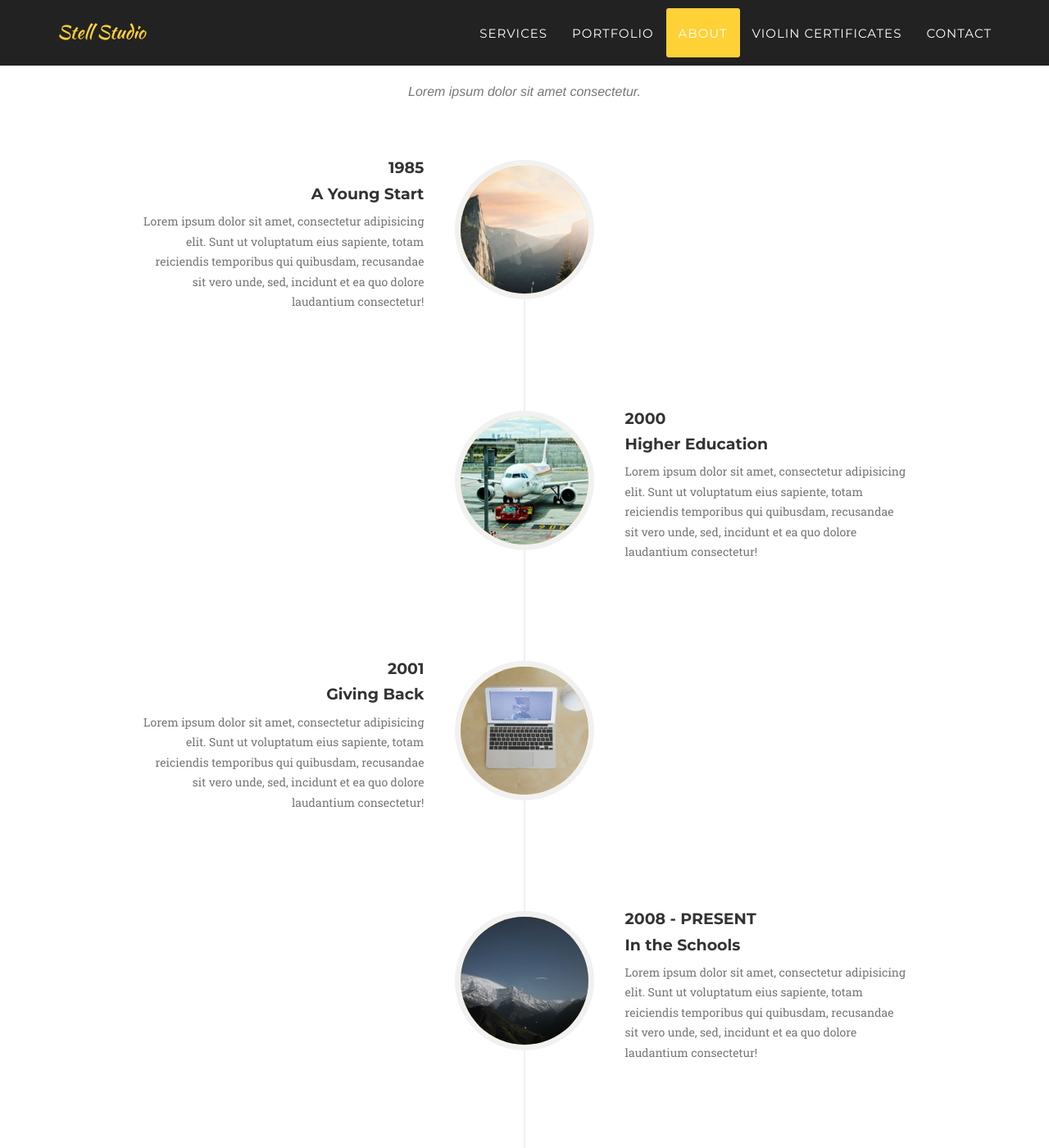
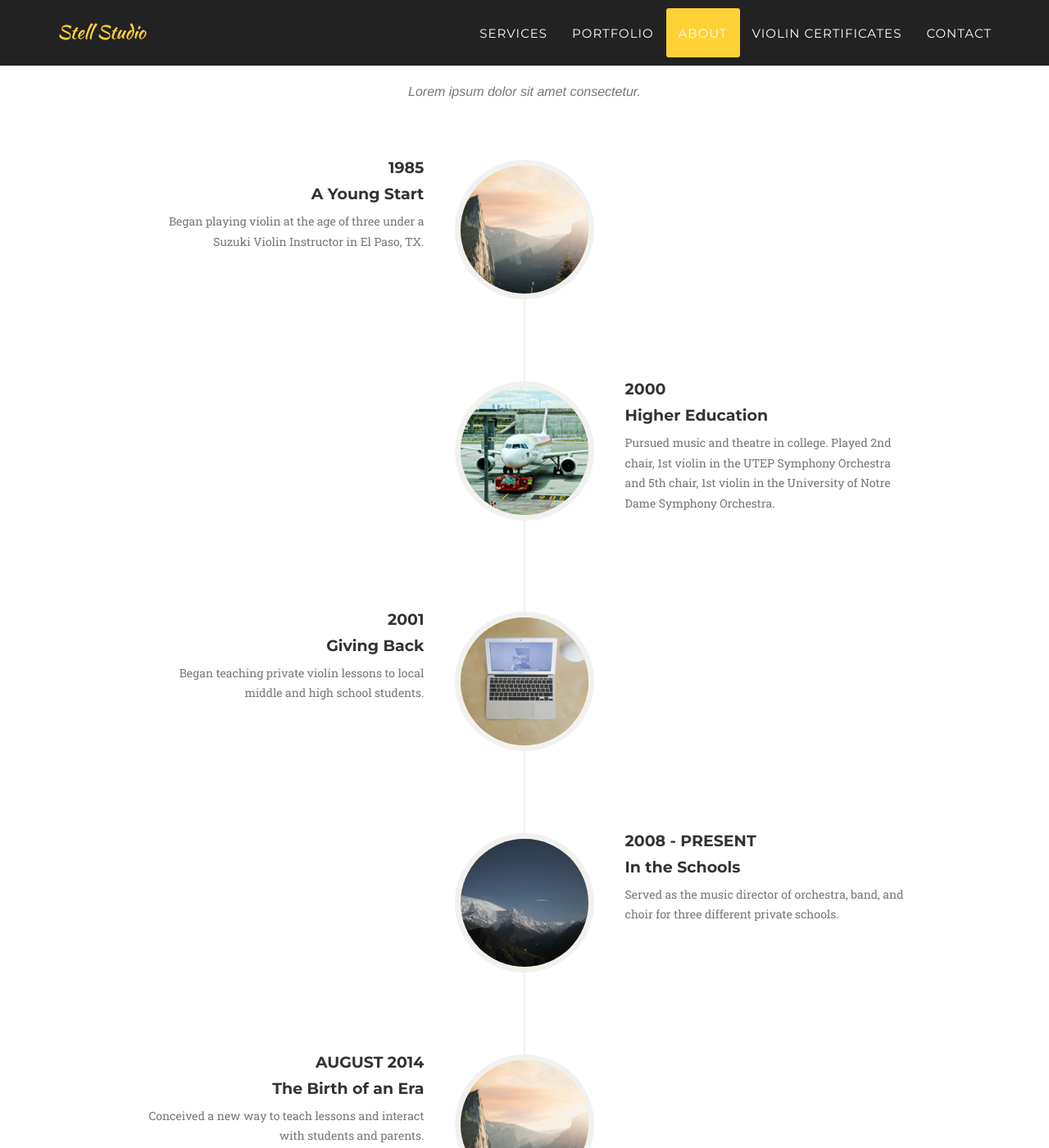
Before and after one commit to stellstudio/stellstudio.github.io, a Jekyll site: the page built from index.html, in a window 1280 px wide and 1400 px high, scrolled down 2893 px. Shown: the whole window at 82% size. Built offline with Jekyll 4.4.1, drawn with Linux system fonts in a browser that asks for light colours; some web fonts are replaced; some of the changed text lies outside the part shown.

Commit message:
Update about.html

```diff
--- a/_includes/about.html
+++ b/_includes/about.html
@@ -3,7 +3,7 @@
         <div class="container">
             <div class="row">
                 <div class="col-lg-12 text-center">
-                    <h2 class="section-heading">About</h2>
+                    <h2 class="section-heading">About Nathan Stell</h2>
                     <h3 class="section-subheading text-muted">Lorem ipsum dolor sit amet consectetur.</h3>
                 </div>
             </div>
@@ -20,7 +20,7 @@
                                     <h4 class="subheading">A Young Start</h4>
                                 </div>
                                 <div class="timeline-body">
-                                    <p class="text-muted">Lorem ipsum dolor sit amet, consectetur adipisicing elit. Sunt ut voluptatum eius sapiente, totam reiciendis temporibus qui quibusdam, recusandae sit vero unde, sed, incidunt et ea quo dolore laudantium consectetur!</p>
+                                    <p class="text-muted">Began playing violin at the age of three under a Suzuki Violin Instructor in El Paso, TX.</p>
                                 </div>
                             </div>
                         </li>
@@ -34,7 +34,7 @@
                                     <h4 class="subheading">Higher Education</h4>
                                 </div>
                                 <div class="timeline-body">
-                                    <p class="text-muted">Lorem ipsum dolor sit amet, consectetur adipisicing elit. Sunt ut voluptatum eius sapiente, totam reiciendis temporibus qui quibusdam, recusandae sit vero unde, sed, incidunt et ea quo dolore laudantium consectetur!</p>
+                                    <p class="text-muted">Pursued music and theatre in college. Played 2nd chair, 1st violin in the UTEP Symphony Orchestra and 5th chair, 1st violin in the University of Notre Dame Symphony Orchestra.</p>
                                 </div>
                             </div>
                         </li>
@@ -48,7 +48,7 @@
                                     <h4 class="subheading">Giving Back</h4>
                                 </div>
                                 <div class="timeline-body">
-                                    <p class="text-muted">Lorem ipsum dolor sit amet, consectetur adipisicing elit. Sunt ut voluptatum eius sapiente, totam reiciendis temporibus qui quibusdam, recusandae sit vero unde, sed, incidunt et ea quo dolore laudantium consectetur!</p>
+                                    <p class="text-muted">Began teaching private violin lessons to local middle and high school students.</p>
                                 </div>
                             </div>
                         </li>
@@ -62,7 +62,7 @@
                                     <h4 class="subheading">In the Schools</h4>
                                 </div>
                                 <div class="timeline-body">
-                                    <p class="text-muted">Lorem ipsum dolor sit amet, consectetur adipisicing elit. Sunt ut voluptatum eius sapiente, totam reiciendis temporibus qui quibusdam, recusandae sit vero unde, sed, incidunt et ea quo dolore laudantium consectetur!</p>
+                                    <p class="text-muted">Served as the music director of orchestra, band, and choir for three different private schools.</p>
                                 </div>
                             </div>
                          <li>
@@ -75,13 +75,13 @@
                                     <h4 class="subheading">The Birth of an Era</h4>
                                 </div>
                                 <div class="timeline-body">
-                                    <p class="text-muted">Lorem ipsum dolor sit amet, consectetur adipisicing elit. Sunt ut voluptatum eius sapiente, totam reiciendis temporibus qui quibusdam, recusandae sit vero unde, sed, incidunt et ea quo dolore laudantium consectetur!</p>
+                                    <p class="text-muted">Conceived a new way to teach lessons and interact with students and parents.</p>
                                 </div>
                             </div>
                         </li>
                         <li class="timeline-inverted">
                             <div class="timeline-image">
-                                <h4>Be Part
+                                <h4>Be A Part
                                     <br>Of The
                                     <br>Story!</h4>
                             </div>
```
